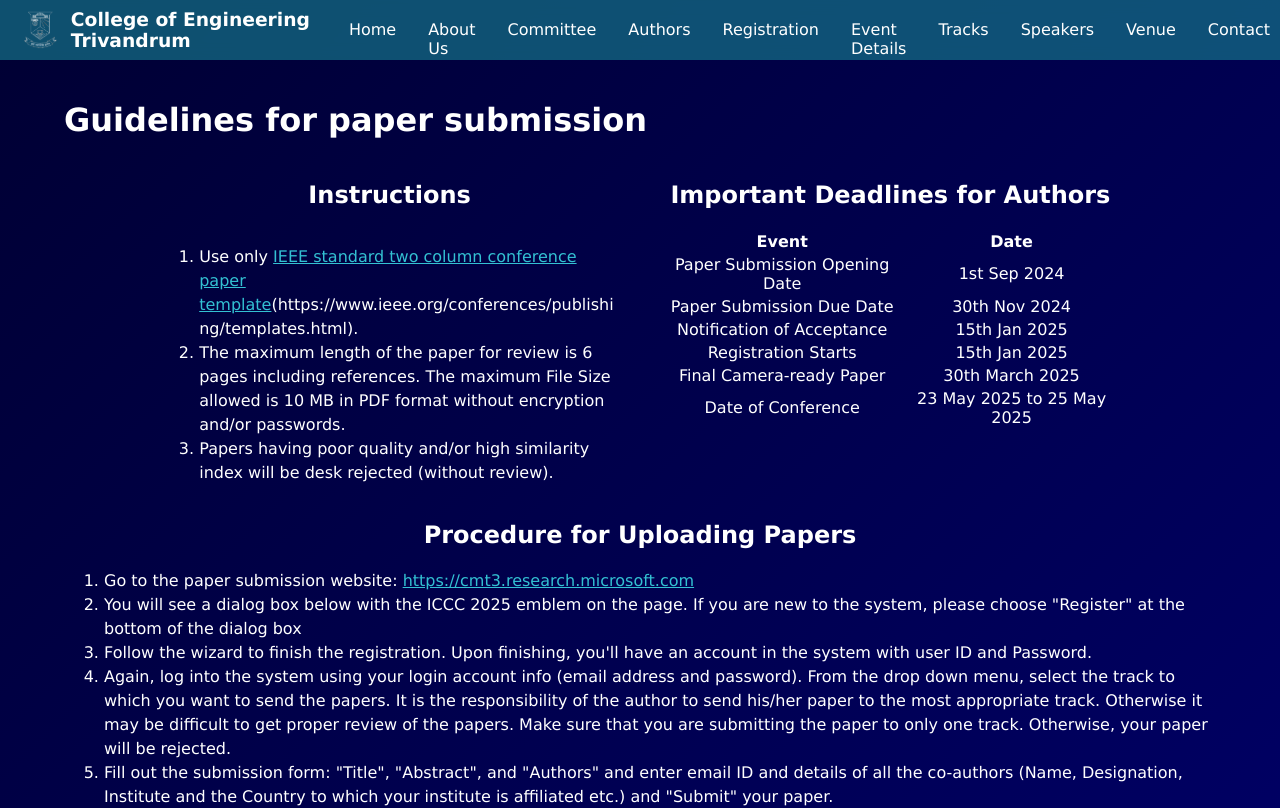
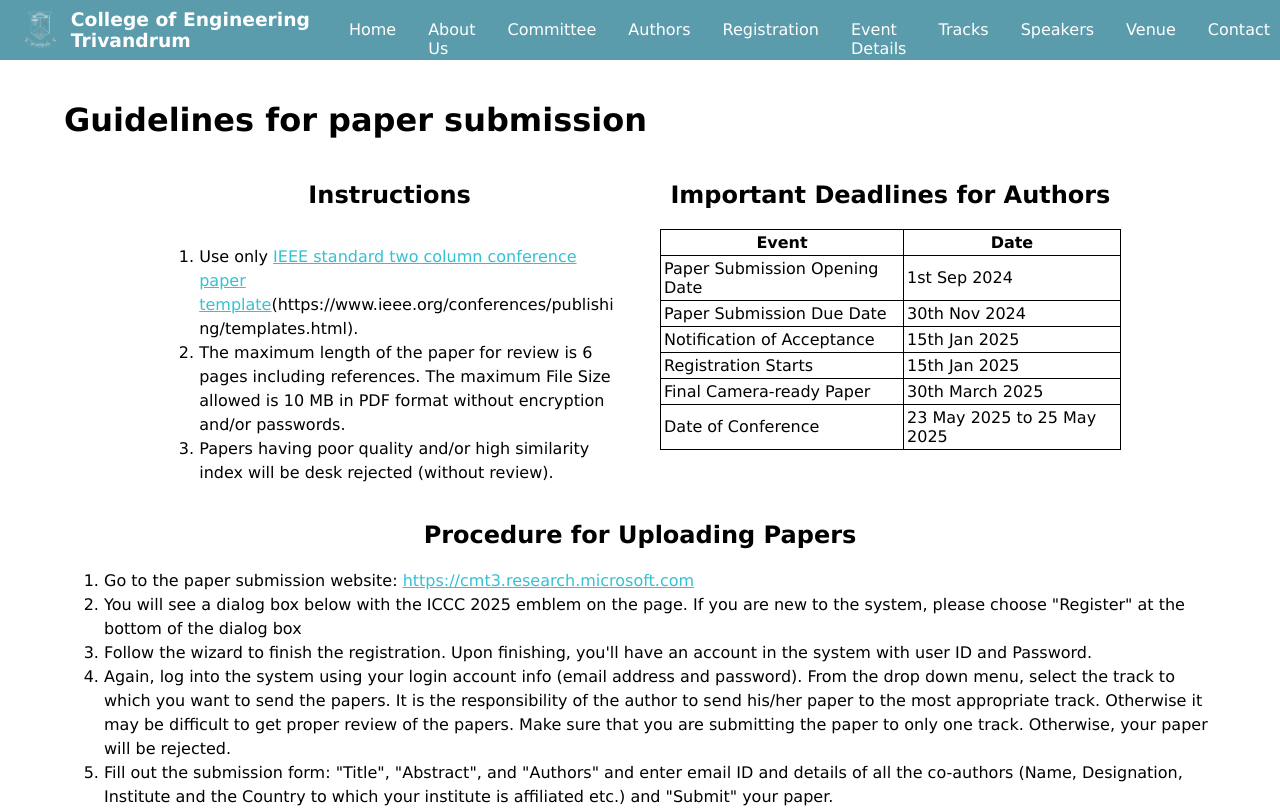
Before and after one commit to hisham-alangadan/iccc26-conference-website, a React (Vite) app: page /authors/submission-guidelines in a window 1280 px wide. Shown: the top 808 px of the page. Built offline with nearby package versions, Linux system fonts and the light colour scheme.

Commit message:
Checkout commit

```diff
--- a/src/components/styles/papersubmission.css
+++ b/src/components/styles/papersubmission.css
@@ -1,6 +1,6 @@
 .paper-submission-container {
-    background: linear-gradient(135deg, #000033, #000066);
-    color: white;
+    /* background: linear-gradient(135deg, #000033, #000066); */
+    color: black;
     min-height: 100vh;
     padding: 10vh 5vw;
 
@@ -50,16 +50,32 @@ li {
     }
 }
 
+.head {
+    /* background-color: gray; color: white; font-weight: 900; */
+    border: 1px blue solid;
+    text-align: center;
+}
+
 .instructions-table {
     /* place-content: center; */
-    text-align: center;
+    text-align: left;
 
-    tr.head {
+    /* .head {
         /* background-color: gray; color: white; font-weight: 900; */
-        border: 1px blue solid;
-    }
+        /* border: 1px blue solid; */
+        /* text-align: center; */
+
 
     tr {
-        border-style: 1px blue solid;
+        /* border-style: 1px blue solid; */
     }
 }
+
+ th, td {
+    border: 1px solid black;
+}
+
+table, th, td {
+    border-collapse: collapse;
+    padding: 3px;
+}
```
